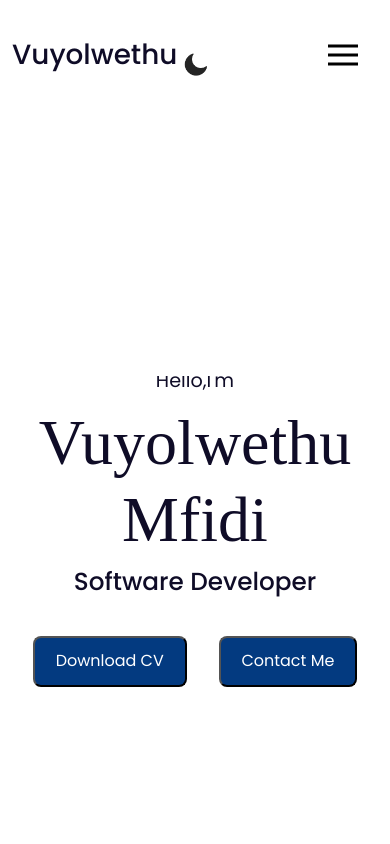
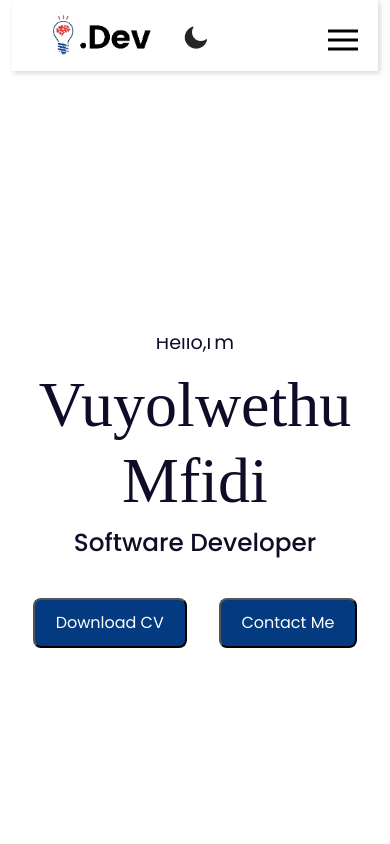
Before and after one commit to MfidiV/mfidiv_react_portfolio, a React (Create React App) app: page / in a window 390 px wide. Shown: the top 844 px of the page. Built offline with nearby package versions, Linux system fonts and the light colour scheme.

Commit message:
Inserted  Two logo Png's to acommodate theme at Navbar and created media queries for Navbar component.

```diff
--- a/src/components/Navbar/Navbar.css
+++ b/src/components/Navbar/Navbar.css
@@ -1,4 +1,8 @@
 .navbar {
+  position: fixed;
+  z-index: 1000;
+  top: 0;
+  right: 0;
   width: 100%;
   display: flex;
   align-items: center;
@@ -6,13 +10,16 @@
   /* background: #fff; */
   padding: 15px 20%;
   transition: 0.5s;
+  /* margin: 20px; */
+  box-shadow: -3px -3px 7px #ffffff73, 2px 2px 5px rgba(94, 104, 121, 0.288);
+}
+.Logo {
+  margin: 0 30px; /* Adjust margin as needed */
 }
 
-.logo {
-  width: 160px;
-  cursor: pointer;
-  color: var(--bg-color);
-  margin:30px;
+.Logo img {
+  width: 120px; /* Adjust the width of the logo */
+  height: auto; /* Maintain aspect ratio */
 }
 
 .toggle-icon {
@@ -23,7 +30,8 @@
 }
 .nav-b{
   display: flex;
-  margin-right: 50px;
+  margin-right: 80px;
+  margin-top: 10px;
 
 }
 .menu-icon {
@@ -44,6 +52,7 @@
   margin: 10px;
   font-size: 18px;
   cursor: pointer;
+
 }
 
 .show {
@@ -55,7 +64,7 @@
     .toggle-icon {
       display: flex;
       position: absolute;
-      top: 50%;
+      top: 40%;
       left: 50%;
       transform: translate(-50%, -50%);
     }
@@ -67,7 +76,9 @@
 
     .navbar {
       position: flex; /* Ensure relative positioning for absolute children */
-      border-radius: 30px;
+      /* border-radius: 30px; */
+
+
     }
 
     .logo {
@@ -79,6 +90,7 @@
       justify-content: space-between; /* Add space between nav-links and toggle-icon */
       align-items: center;
       margin-right: 20px; /* Adjust margin for spacing */
+
     }
 
     .nav-links {
@@ -87,9 +99,9 @@
       position: absolute;
       top: calc(100% + 0px); /* Position the menu just below the navbar */
       right: 0;
-      width: 50%; /* Adjust the width as needed for smaller screens */
+      width: 30%; /* Adjust the width as needed for smaller screens */
       max-width: 300px; /* Set a maximum width for the menu */
-      background-color: #fff;
+      background-color: #17199b;
       border-top: 1px solid #ccc;
       border-radius: 30px;
       z-index: 100; /* Set a high z-index value to ensure the menu is on top */
--- a/src/components/Navbar/Navbar.js
+++ b/src/components/Navbar/Navbar.js
@@ -5,6 +5,8 @@ import toggle_light from "../assets/night.png";
 import toggle_dark from "../assets/day.png";
 import menu_icon_light from "../assets/menu_icon-light.png";
 import menu_icon_dark from "../assets/menu-icon-dark.png";
+import logo_light from '../assets/Logo/logo_l.png';
+import logo_dark from '../assets/Logo/logo_d.png';
 
 const Navbar = ({ theme, setTheme }) => {
   const [showMenu, setShowMenu] = useState(false);
@@ -23,7 +25,12 @@ const Navbar = ({ theme, setTheme }) => {
 
   return (
     <div className="navbar">
-      <h1 className="logo">Vuyolwethu</h1>
+      <div className="Logo">
+        <img
+          src={theme === "light" ?  logo_light : logo_dark}
+          alt=""
+      />
+    </div>
       <div className="nav-b">
       <ul className={`nav-links ${showMenu ? "show" : ""}`}>
         <li>
```
Also changed, not shown: src/components/assets/Logo/logo_d.png (added), src/components/assets/Logo/logo_l.png (added).
